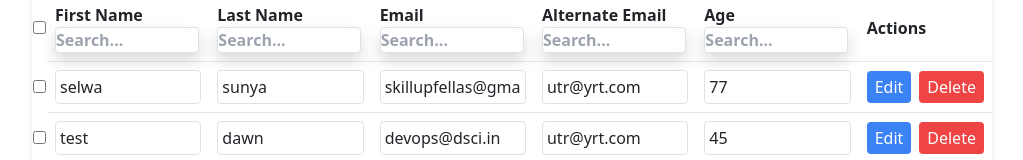
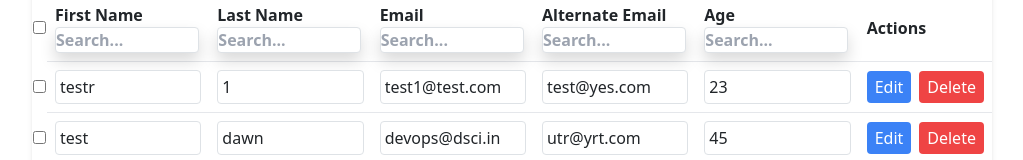
Before and after one commit to zaberazaber/NEXT_CRUD, a Next.js app: page /user in a window 1280 px wide. Shown: the part 319-479 px from the top of the page, without its empty margins (128-1151 px from the left). Built offline with nearby package versions, Linux system fonts and the light colour scheme.

Commit message:
feat: removinf linting error for deployment to vercel

```diff
--- a/components/UserTable.js
+++ b/components/UserTable.js
@@ -12,7 +12,7 @@ const defaultColumn = {
   cell: ({ getValue, row: { index }, column: { id }, table }) => {
     const initialValue = getValue();
         // We need to keep and update the state of the cell normally
-        const [value, setValue] = React.useState(initialValue);
+        const [value, setValue] = useState(initialValue);
 
     // When the input is blurred, we'll call our table meta's updateData function
     const onBlur = () => {
@@ -20,9 +20,9 @@ const defaultColumn = {
     };
 
    // If the initialValue is changed external, sync it up with our state
-    React.useEffect(() => {
-      setValue(initialValue);
-    }, [initialValue]);
+    // useEffect(() => {
+    //   setValue(initialValue);
+    // }, [initialValue]);
 
     return (
       <input
@@ -129,7 +129,7 @@ const UserTable = ({ users, setUsers, setSelectedUser, setShowForm }) => {
         ],
       },
     ],
-    [setUsers, setShowForm]
+    []
   );
 
   const [data, setData] = useState(users);
@@ -192,7 +192,8 @@ const UserTable = ({ users, setUsers, setSelectedUser, setShowForm }) => {
       alert('Failed to delete selected users');
     }
   };
-console.log("tabel", table.getHeaderGroups())
+
+
   return (
     <div className="bg-white rounded shadow-md">
       <div className="flex justify-between mb-4">
--- a/components/czsc.js
+++ /dev/null
@@ -1,352 +0,0 @@
-import React, { useEffect } from "react";
-import axios from 'axios';
-// //
-// import "./index.css";
-
-//
-import {
-  Column,
-  Table,
-  ColumnDef,
-  useReactTable,
-  getCoreRowModel,
-  getFilteredRowModel,
-  getPaginationRowModel,
-  flexRender,
-  RowData,
-} from "@tanstack/react-table";
-// import { makeData, Person } from "./makeData";
-
-
-
-// Give our default column cell renderer editing superpowers!
-const defaultColumn = {
-  cell: ({ getValue, row: { index }, column: { id }, table }) => {
-    const initialValue = getValue();
-    // We need to keep and update the state of the cell normally
-    const [value, setValue] = React.useState(initialValue);
-
-    // When the input is blurred, we'll call our table meta's updateData function
-    const onBlur = () => {
-      table.options.meta?.updateData(index, id, value);
-    };
-
-    // If the initialValue is changed external, sync it up with our state
-    React.useEffect(() => {
-      setValue(initialValue);
-    }, [initialValue]);
-
-    return (
-      <input
-        value={value}
-        onChange={(e) => setValue(e.target.value)}
-        onBlur={onBlur}
-      />
-    );
-  },
-};
-
-function useSkipper() {
-  const shouldSkipRef = React.useRef(true);
-  const shouldSkip = shouldSkipRef.current;
-
-  // Wrap a function with this to skip a pagination reset temporarily
-  const skip = React.useCallback(() => {
-    shouldSkipRef.current = false;
-  }, []);
-
-  React.useEffect(() => {
-    shouldSkipRef.current = true;
-  });
-
-  return [shouldSkip, skip];
-}
-
-const UserTable = ({ users, setUsers, setselectedUser, setShowForm }) => {
-
-  const columns = React.useMemo(
-    () => [
-      {
-        header: 'Name',
-        footer: (props) => props.column.id,
-        columns: [
-          {
-            accessorKey: 'first_name',
-            header: () => 'First Name',
-          },
-          {
-            accessorKey: 'last_name',
-            header: () => 'Last Name',
-          },
-        ],
-      },
-      {
-        header: 'Info',
-        footer: (props) => props.column.id,
-        columns: [
-          {
-            accessorKey: 'email',
-            header: () => 'Email',
-          },
-          {
-            accessorKey: 'alternate_email',
-            header: () => 'Alternate Email',
-          },
-          {
-            accessorKey: 'age',
-            header: 'Age',
-          },
-          {
-            header: 'Actions',
-            id: 'Actions',
-            cell: ({ row }) => (
-              <div className="flex space-x-2">
-                <button
-                  className="px-2 py-1 bg-blue-500 text-white rounded"
-                  onClick={() => handleEdit(row.original)}
-                >
-                  Edit
-                </button>
-                <button
-                  className="px-2 py-1 bg-red-500 text-white rounded"
-                  onClick={() => handleDelete(row.original.id)}
-                >
-                  Delete
-                </button>
-                <button
-                  className="px-2 py-1 bg-green-500 text-white rounded"
-                  onClick={() => setShowForm(true)}
-                >
-                  Add user
-                </button>
-              </div>
-            ),
-          },
-        ],
-      },
-    ],
-    [setUsers, setShowForm]
-  );
-
-   const [data, setData] = React.useState(() =>{return users});
-
-   console.log("data",data)
-   console.log("dataz",users)
-  const [autoResetPageIndex, skipAutoResetPageIndex] = useSkipper();
-
-  useEffect(() => {
-    setData(users);
-  }, [users]);
-
-  const table = useReactTable({
-    data: users,
-    columns,
-    defaultColumn,
-    getCoreRowModel: getCoreRowModel(),
-    getFilteredRowModel: getFilteredRowModel(),
-    getPaginationRowModel: getPaginationRowModel(),
-    autoResetPageIndex,
-    // Provide our updateData function to our table meta
-    meta: {
-      updateData: (rowIndex, columnId, value) => {
-        // Skip page index reset until after next rerender
-        skipAutoResetPageIndex();
-        setData((old) =>
-          old.map((row, index) => {
-            if (index === rowIndex) {
-              return {
-                ...old[rowIndex],
-                [columnId]: value,
-              };
-            }
-            return row;
-          }),
-        );
-      },
-    },
-    debugTable: true,
-  });
-
-
-  const handleEdit = (user) => {
-    setSelectedUser(user);
-    setShowForm(true);
-  };
-
-  const handleDelete = async (id) => {
-    try {
-      await axios.delete(`/api/users/${id}`);
-      setUsers((prevUsers) => prevUsers.filter((user) => user.id !== id));
-    } catch (error) {
-      console.error('Error deleting user:', error);
-      alert('Failed to delete user');
-    }
-  };
-
-  return (
-    <div className="p-2">
-      <div className="h-2" />
-      <table className="w-full border-collapse">
-        <thead>
-          {table.getHeaderGroups().map((headerGroup) => (
-            <tr key={headerGroup.id}>
-              {headerGroup.headers.map((header) => {
-                return (
-                  <th key={header.id} colSpan={header.colSpan}>
-                    {header.isPlaceholder ? null : (
-                      <div>
-                        {flexRender(
-                          header.column.columnDef.header,
-                          header.getContext(),
-                        )}
-                        {header.column.getCanFilter() ? (
-                          <div>
-                            <Filter column={header.column} table={table} />
-                          </div>
-                        ) : null}
-                      </div>
-                    )}
-                  </th>
-                );
-              })}
-            </tr>
-          ))}
-        </thead>
-        <tbody>
-          {table.getRowModel().rows.map((row) => {
-            return (
-              <tr key={row.id}>
-                {row.getVisibleCells().map((cell) => {
-                  return (
-                    <td key={cell.id}>
-                      {flexRender(
-                        cell.column.columnDef.cell,
-                        cell.getContext(),
-                      )}
-                    </td>
-                  );
-                })}
-              </tr>
-            );
-          })}
-        </tbody>
-      </table>
-      <div className="h-2" />
-      <div className="flex items-center gap-2">
-        <button
-          className="border rounded p-1"
-          onClick={() => table.setPageIndex(0)}
-          disabled={!table.getCanPreviousPage()}
-        >
-          {"<<"}
-        </button>
-        <button
-          className="border rounded p-1"
-          onClick={() => table.previousPage()}
-          disabled={!table.getCanPreviousPage()}
-        >
-          {"<"}
-        </button>
-        <button
-          className="border rounded p-1"
-          onClick={() => table.nextPage()}
-          disabled={!table.getCanNextPage()}
-        >
-          {">"}
-        </button>
-        <button
-          className="border rounded p-1"
-          onClick={() => table.setPageIndex(table.getPageCount() - 1)}
-          disabled={!table.getCanNextPage()}
-        >
-          {">>"}
-        </button>
-        <span className="flex items-center gap-1">
-          <div>Page</div>
-          <strong>
-            {table.getState().pagination.pageIndex + 1} of{" "}
-            {table.getPageCount()}
-          </strong>
-        </span>
-        <span className="flex items-center gap-1">
-          | Go to page:
-          <input
-            type="number"
-            defaultValue={table.getState().pagination.pageIndex + 1}
-            onChange={(e) => {
-              const page = e.target.value ? Number(e.target.value) - 1 : 0;
-              table.setPageIndex(page);
-            }}
-            className="border p-1 rounded w-16"
-          />
-        </span>
-        <select
-          value={table.getState().pagination.pageSize}
-          onChange={(e) => {
-            table.setPageSize(Number(e.target.value));
-          }}
-        >
-          {[10, 20, 30, 40, 50].map((pageSize) => (
-            <option key={pageSize} value={pageSize}>
-              Show {pageSize}
-            </option>
-          ))}
-        </select>
-      </div>
-      <div>{table.getRowModel().rows.length} Rows</div>
-      {/* <div>
-        <button onClick={() => rerender()}>Force Rerender</button>
-      </div> */}
-    </div>
-  );
-}
-
-function Filter({
-  column,
-  table,
-}) {
-  const firstValue = table
-    .getPreFilteredRowModel()
-    .flatRows[0]?.getValue(column.id);
-
-  const columnFilterValue = column.getFilterValue();
-
-  return typeof firstValue === "number" ? (
-    <div className="flex space-x-2">
-      <input
-        type="number"
-        value={(columnFilterValue)?.[0] ?? ""}
-        onChange={(e) =>
-          column.setFilterValue((old) => [
-            e.target.value,
-            old?.[1],
-          ])
-        }
-        placeholder={`Min`}
-        className="w-24 border shadow rounded"
-      />
-      <input
-        type="number"
-        value={(columnFilterValue)?.[1] ?? ""}
-        onChange={(e) =>
-          column.setFilterValue((old) => [
-            old?.[0],
-            e.target.value,
-          ])
-        }
-        placeholder={`Max`}
-        className="w-24 border shadow rounded"
-      />
-    </div>
-  ) : (
-    <input
-      type="text"
-      value={(columnFilterValue ?? "")}
-      onChange={(e) => column.setFilterValue(e.target.value)}
-      placeholder={`Search...`}
-      className="w-36 border shadow rounded"
-    />
-  );
-}
-
-export default UserTables
--- a/data/users.json
+++ b/data/users.json
@@ -1,12 +1,12 @@
 [
   {
-      "first_name": "selwa",
-      "last_name": "sunya",
-      "email": "skillupfellas@gmail.com",
-      "alternate_email": "utr@yrt.com",
-      "password": "$2a$10$7PQvDcqJrk5F.84i1C1kW.H4Qt4J/TYS4QNGc10XeuV4BFYyXRkie",
-      "age": "77",
-      "id": 58
+    "first_name": "testr",
+    "last_name": "1",
+    "email": "test1@test.com",
+    "alternate_email": "test@yes.com",
+    "password": "vdfv df bdgf",
+    "age": "23",
+    "id": 1
   },
   {
     "first_name": "test",
--- a/pages/api/users/index.js
+++ b/pages/api/users/index.js
@@ -7,7 +7,6 @@ export const getUsers = () => {
 
 export const createUser = (user) => {
   const users = readUsers();
-  console.log("userz",users)
   user.id = users.length + 1;
   user.password = bcrypt.hashSync(user.password, 10);
   users.push(user);
```
Lines whose indentation alone changed are shown as unchanged.
